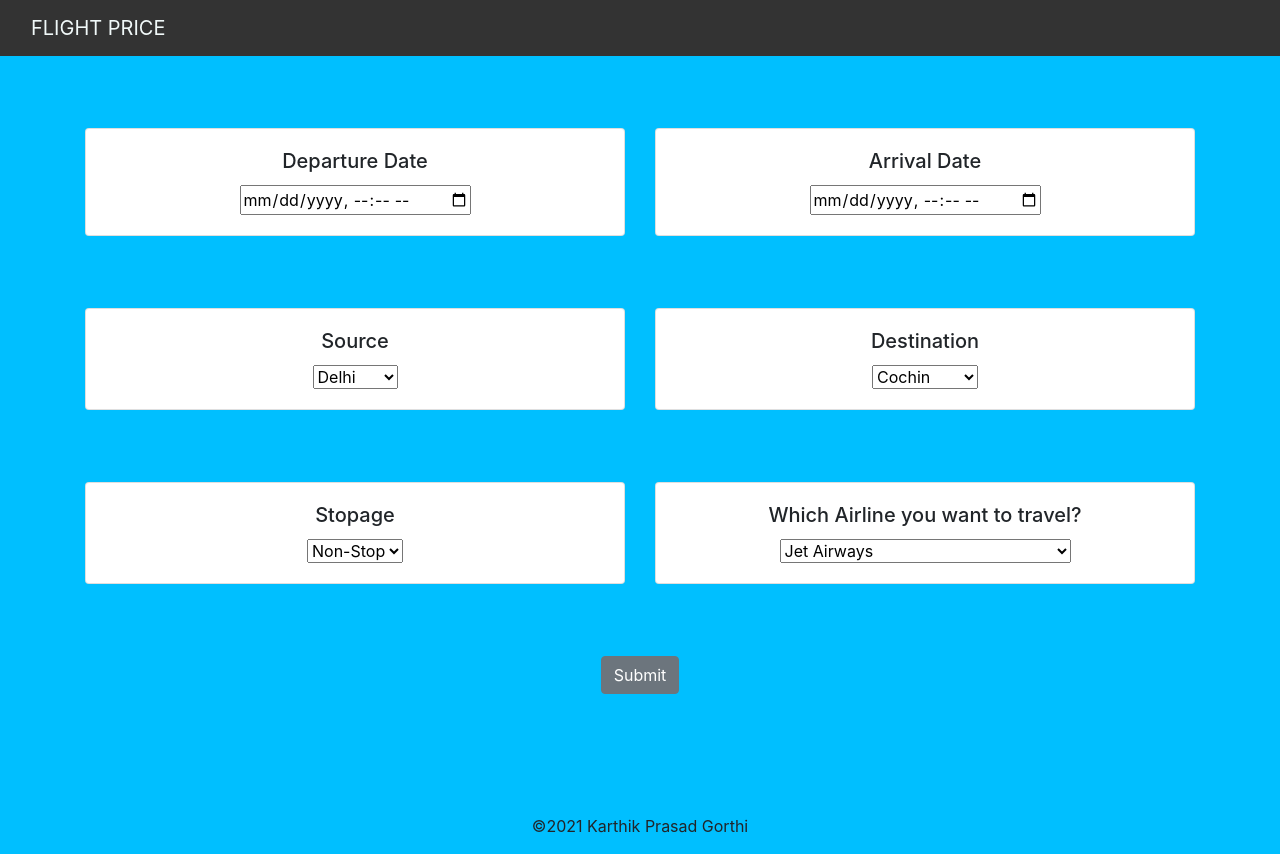
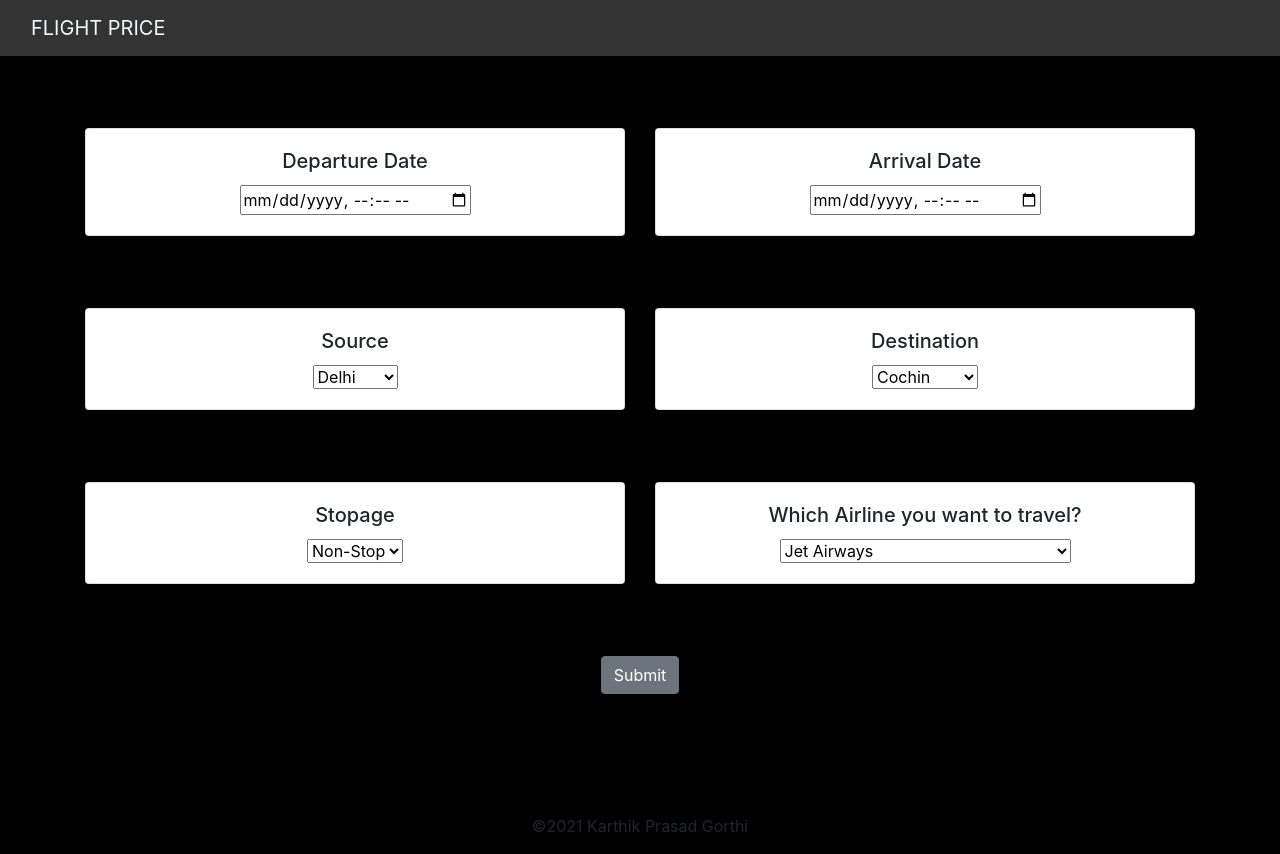
Before and after one commit to gorthikarthikprasad/Flight-Fare-Prediction, a Flask app: page / in a window 1280 px wide. Run offline with Flask 2, Linux system fonts and the light colour scheme; parts of the project's set-up code (start-up, migrations or seed data) failed here and were passed over; some libraries are stand-ins or nearby versions.

Commit message:
Update styles.css

```diff
--- a/static/css/styles.css
+++ b/static/css/styles.css
@@ -1,5 +1,5 @@
 body {
-    background-color: #00BFFF;
+    background-color: #000000;
     text-align: center;
 }
 
```
